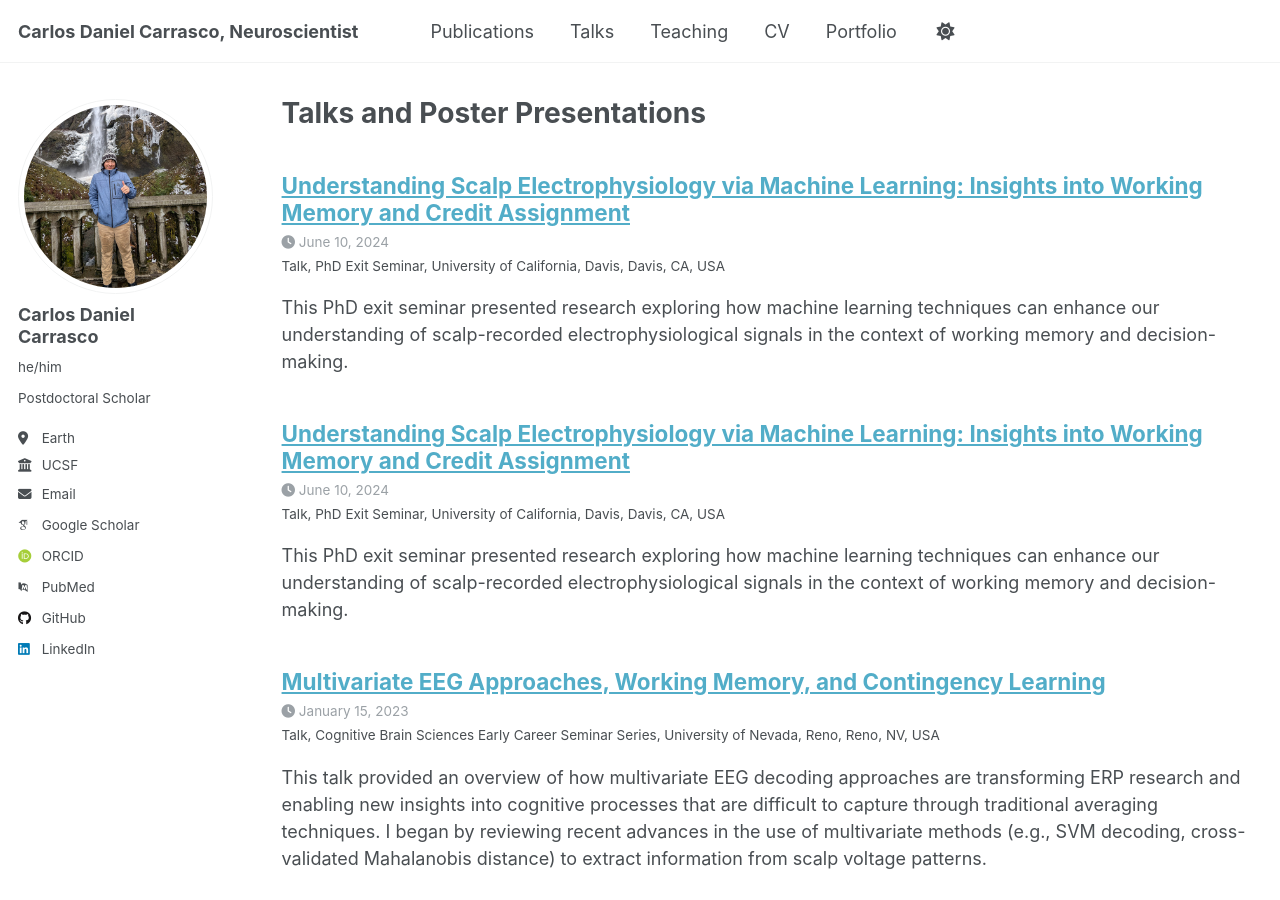
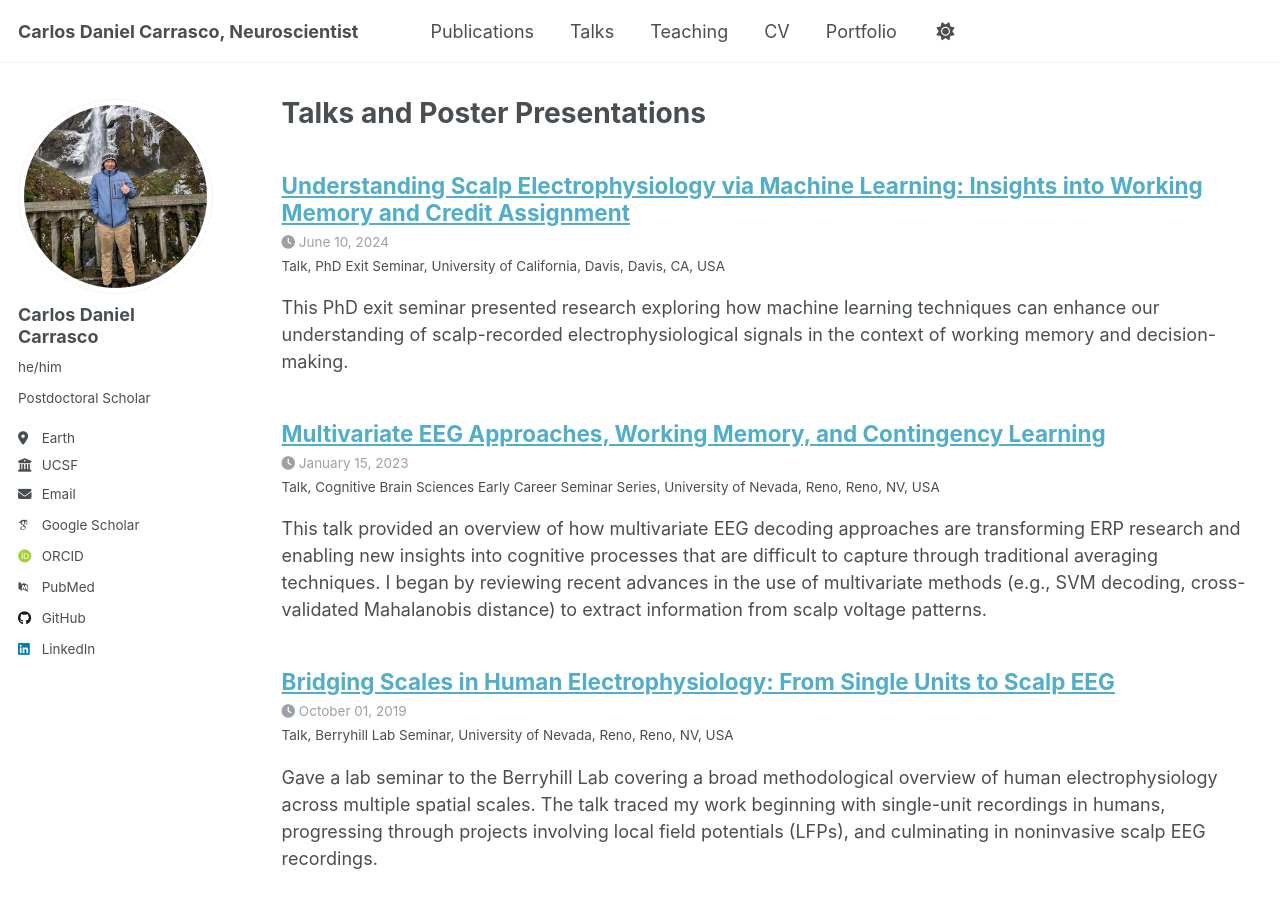
Before and after one commit to mojorisin24/mojorisin24.github.io, a Jekyll site: the page built from _pages/talks.html, in a window 1280 px wide and 900 px high. Built offline with Jekyll 4.4.1, drawn with Linux system fonts in a browser that asks for light colours; some web fonts are replaced.

Commit message:
Update 2019-berryhill-lab-electrophys.md
fix

```diff
--- a/_talks/2019-berryhill-lab-electrophys.md
+++ b/_talks/2019-berryhill-lab-electrophys.md
@@ -1,17 +1,15 @@
 ---
-title: "Understanding Scalp Electrophysiology via Machine Learning: Insights into Working Memory and Credit Assignment"
+title: "Bridging Scales in Human Electrophysiology: From Single Units to Scalp EEG"
 collection: talks
 type: "Talk"
-permalink: /talks/2024-exit-seminar-machine-learning-eeg
-venue: "PhD Exit Seminar, University of California, Davis"
-date: 2024-06-10
-location: "Davis, CA, USA"
+permalink: /talks/2019-berryhill-lab-electrophys
+venue: "Berryhill Lab Seminar, University of Nevada, Reno"
+date: 2019-10-01
+location: "Reno, NV, USA"
 ---
 
-This PhD exit seminar presented research exploring how machine learning techniques can enhance our understanding of scalp-recorded electrophysiological signals in the context of working memory and decision-making.
+Gave a lab seminar to the Berryhill Lab covering a broad methodological overview of human electrophysiology across multiple spatial scales. The talk traced my work beginning with single-unit recordings in humans, progressing through projects involving local field potentials (LFPs), and culminating in noninvasive scalp EEG recordings.
 
-The talk began by reviewing canonical event-related potential (ERP) components, traditionally studied using univariate methods, and introduced multivariate decoding approaches to improve detection and interpretation of these signals. In the second section, I examined whether the P3b component reflects enhanced working memory representations, drawing on converging evidence from behavioral data, univariate ERP analysis, and neural decoding.
+The presentation emphasized key methodological considerations specific to each recording technique—such as spatial resolution, signal origin, and noise characteristics—while also highlighting analytical parallels across all levels of measurement. I discussed common time-series approaches (e.g., spectral analysis, event-related averaging, multivariate decoding) and how these techniques can be adapted and interpreted across different electrophysiological domains.
 
-The final section shifted focus to contingency learning, applying machine learning to both scalp voltages and alpha-band power in a two-armed bandit paradigm. I tested whether working memory representations were reactivated at feedback to support credit assignment for unsustained items, revealing evidence of memory reinstatement and decision-linked reactivation.
-
-This work demonstrates the value of machine learning in electrophysiological research and contributes to ongoing efforts to decode the contents and timing of working memory from noninvasive neural data.
+The goal was to illustrate both the unique contributions and the shared challenges of analyzing neural signals across the invasive-to-noninvasive continuum.
```
